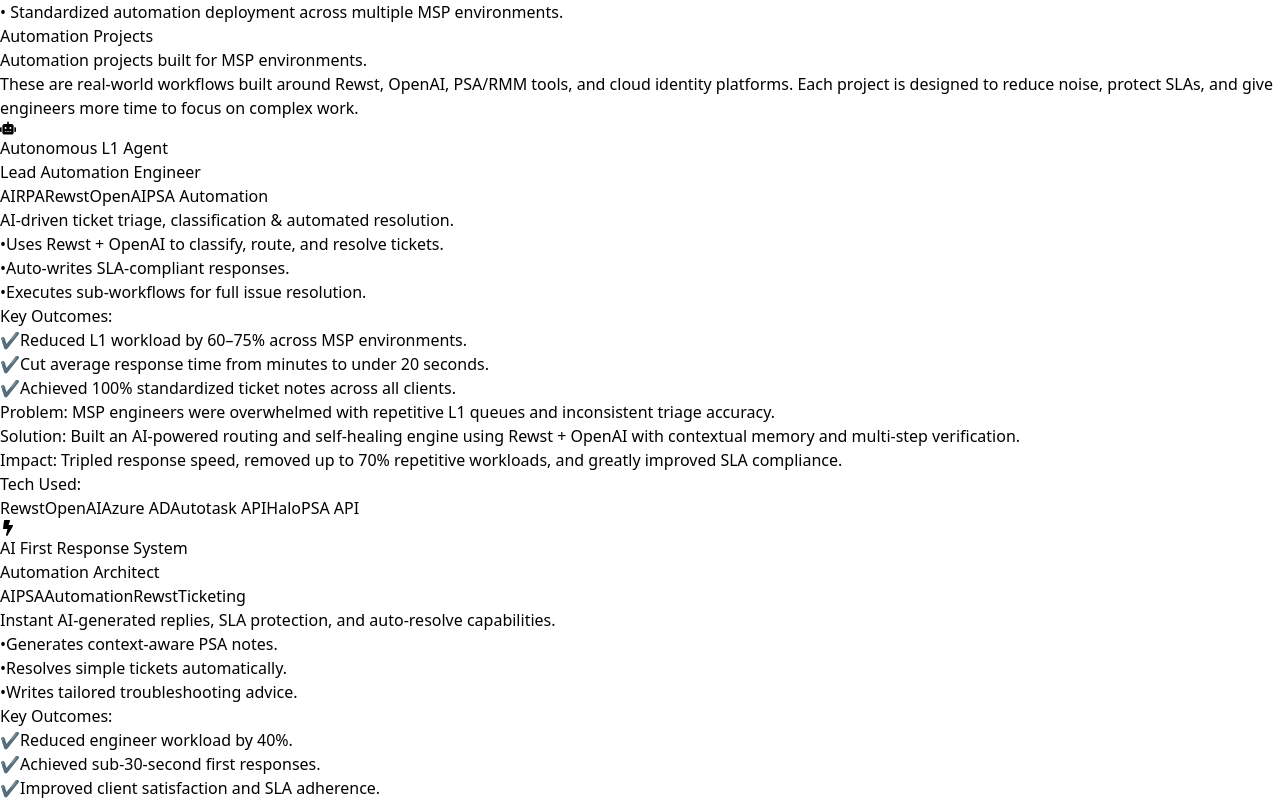
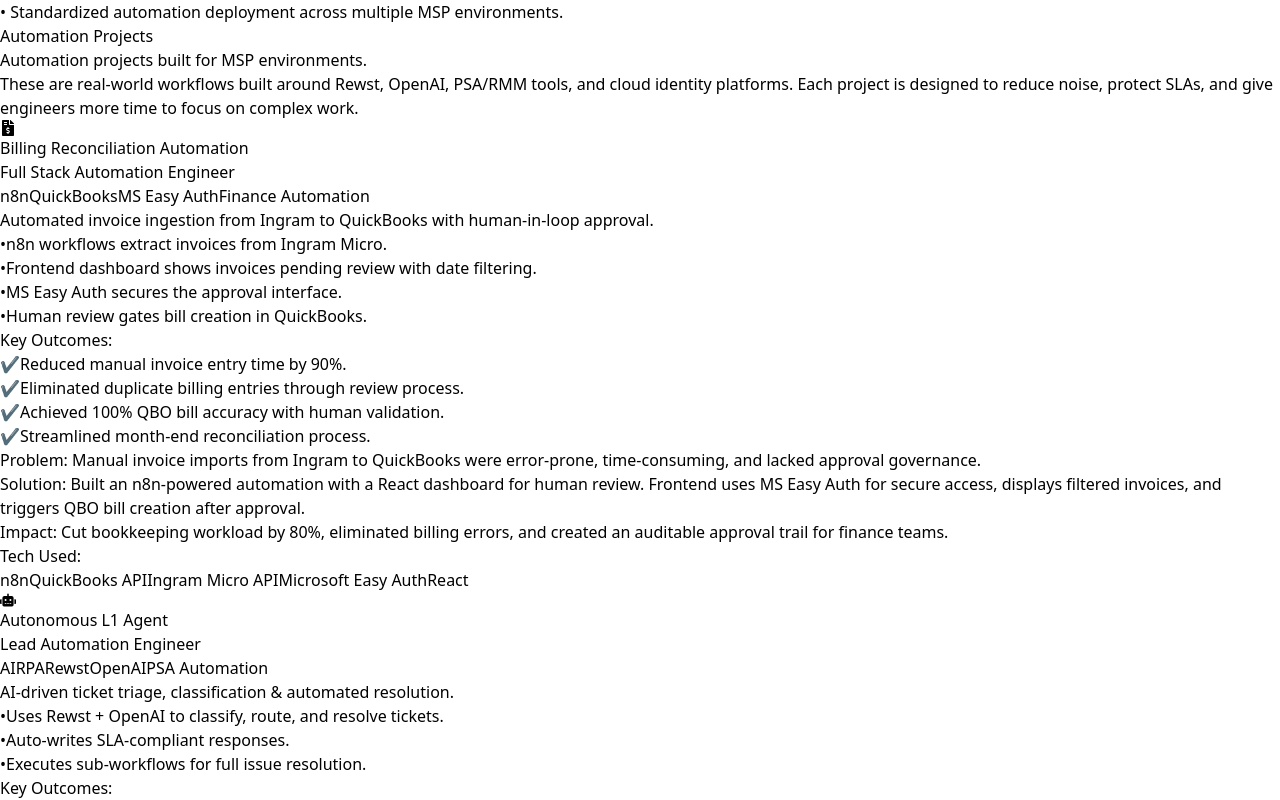
Before and after one commit to kabbiir29-svg/Automation-Engineer-Portfolio, a Next.js app: page / in a window 1280 px wide. Shown: the part 3620-4420 px from the top of the page. Built offline with nearby package versions, Linux system fonts and the light colour scheme.

Commit message:
Add Billing Reconciliation Automation project

```diff
--- a/src/data/projects.ts
+++ b/src/data/projects.ts
@@ -1,6 +1,33 @@
-import { FaRobot, FaBolt, FaTools, FaUserShield, FaNetworkWired } from "react-icons/fa";
+import { FaRobot, FaBolt, FaTools, FaUserShield, FaNetworkWired, FaFileInvoiceDollar } from "react-icons/fa";
 
 export const projects = [
+  {
+    title: "Billing Reconciliation Automation",
+    role: "Full Stack Automation Engineer",
+    icon: FaFileInvoiceDollar,
+    tags: ["n8n", "QuickBooks", "MS Easy Auth", "Finance Automation"],
+    tech: ["n8n", "QuickBooks API", "Ingram Micro API", "Microsoft Easy Auth", "React"],
+    short: "Automated invoice ingestion from Ingram to QuickBooks with human-in-loop approval.",
+    bullets: [
+      "n8n workflows extract invoices from Ingram Micro.",
+      "Frontend dashboard shows invoices pending review with date filtering.",
+      "MS Easy Auth secures the approval interface.",
+      "Human review gates bill creation in QuickBooks."
+    ],
+    achievements: [
+      "Reduced manual invoice entry time by 90%.",
+      "Eliminated duplicate billing entries through review process.",
+      "Achieved 100% QBO bill accuracy with human validation.",
+      "Streamlined month-end reconciliation process."
+    ],
+    problem:
+      "Manual invoice imports from Ingram to QuickBooks were error-prone, time-consuming, and lacked approval governance.",
+    solution:
+      "Built an n8n-powered automation with a React dashboard for human review. Frontend uses MS Easy Auth for secure access, displays filtered invoices, and triggers QBO bill creation after approval.",
+    impact:
+      "Cut bookkeeping workload by 80%, eliminated billing errors, and created an auditable approval trail for finance teams."
+  },
+
   {
     title: "Autonomous L1 Agent",
     role: "Lead Automation Engineer",
```
